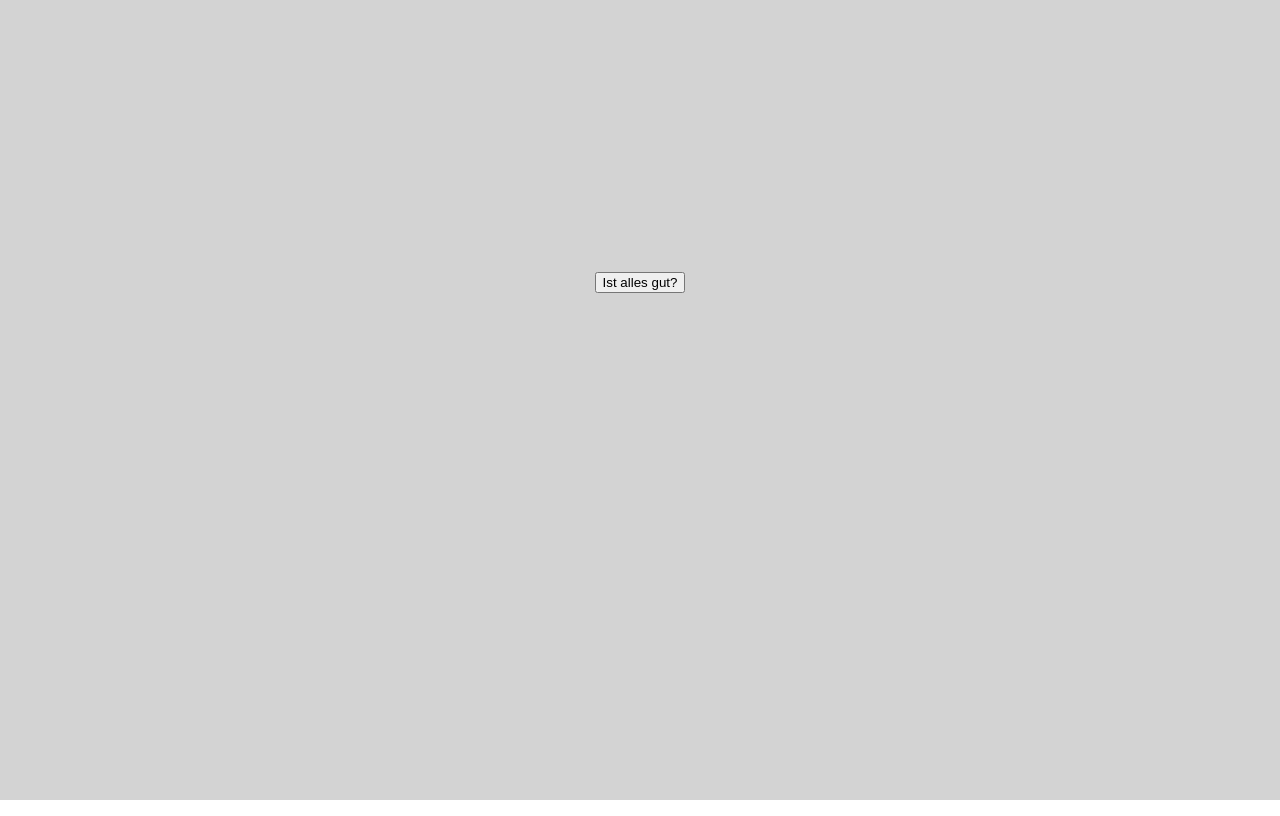
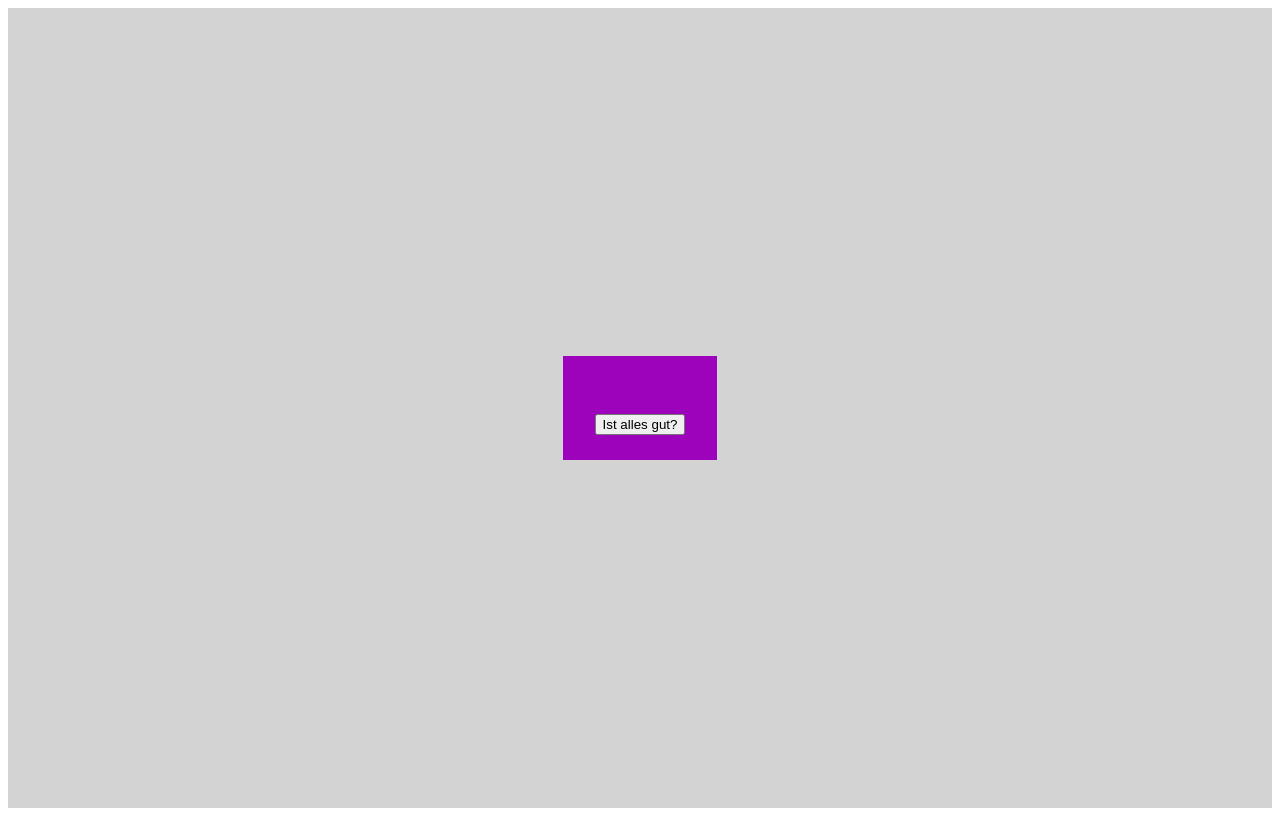
Before and after one commit to khlrb/WazUp, a plain HTML site: page index.html in a window 1280 px wide. Drawn offline with Linux system fonts and the light colour scheme.

Commit message:
now, with flexbox! much cool! Such wow

```diff
--- a/index.html
+++ b/index.html
@@ -4,49 +4,42 @@
 		<meta charset="utf-8" />
 		<meta name="viewport" content="width=device-width, initial-scale=1.0" />
 		<style type="text/css" >
-			.BIG {
-			    text-align: center;
-				font-size: 150px;
-				height: 100%;
-				min-height: 100%;
-				overflow: hidden;
+
+			main {
+				-webkit-appearance: none;
 				background-color: lightgrey;
-				position: absolute;
-				right: 0;
-				left: 0;
-				top: 0;
 			}
-			.center p {
-				margin: 0;
-				position: relative;
-				top: 100%;
-				left: 50%;
+			.container {
+				-webkit-appearance: none;
+				display: flex;
+				align-items: center;
+				justify-content: center;
+				height: 100vh;
 			}
+			#big {
+				-webkit-appearance: default-button;
+				background-color: #9C03BB;
+				border: none;
+				color: white;
+				padding: 15px 32px;
+				text-align: center;
+				text-decoration: none;
+				display: inline-block;
+				margin: 4px 2px;
+				cursor: pointer;
+				font-size: 8vh;
+			}
+
 		</style>
 		<title>
 			Waz up?
 		</title>
 	</head>
 	<main>
-		<div class="BIG">
-			<p>
-				<div id="01">
-					<form>
-							<input type="button" name="klick" value="Ist alles gut?">
-					</form>
-				</div>
-			</p>
+		<div class="container">
+			<div id="big">
+				<button onclick="document.getElementById('big').innerHTML = 'Ja, alles ist gut!'">Ist alles gut?</button>
+			</div>
 		</div>
-		<script type="text/javascript">
-			var btn = document.querySelector('input');
-			var txt = document.getElementById('01');
-
-			btn.addEventListener('click', updateBtn);
-
-			function updateBtn() {
-				document.getElementById('01').innerHTML = "Ja, alles ist gut!";
-			}
-
-		</script>
 	</main>
 </html>
```
Also changed, not shown: 1 other file.
